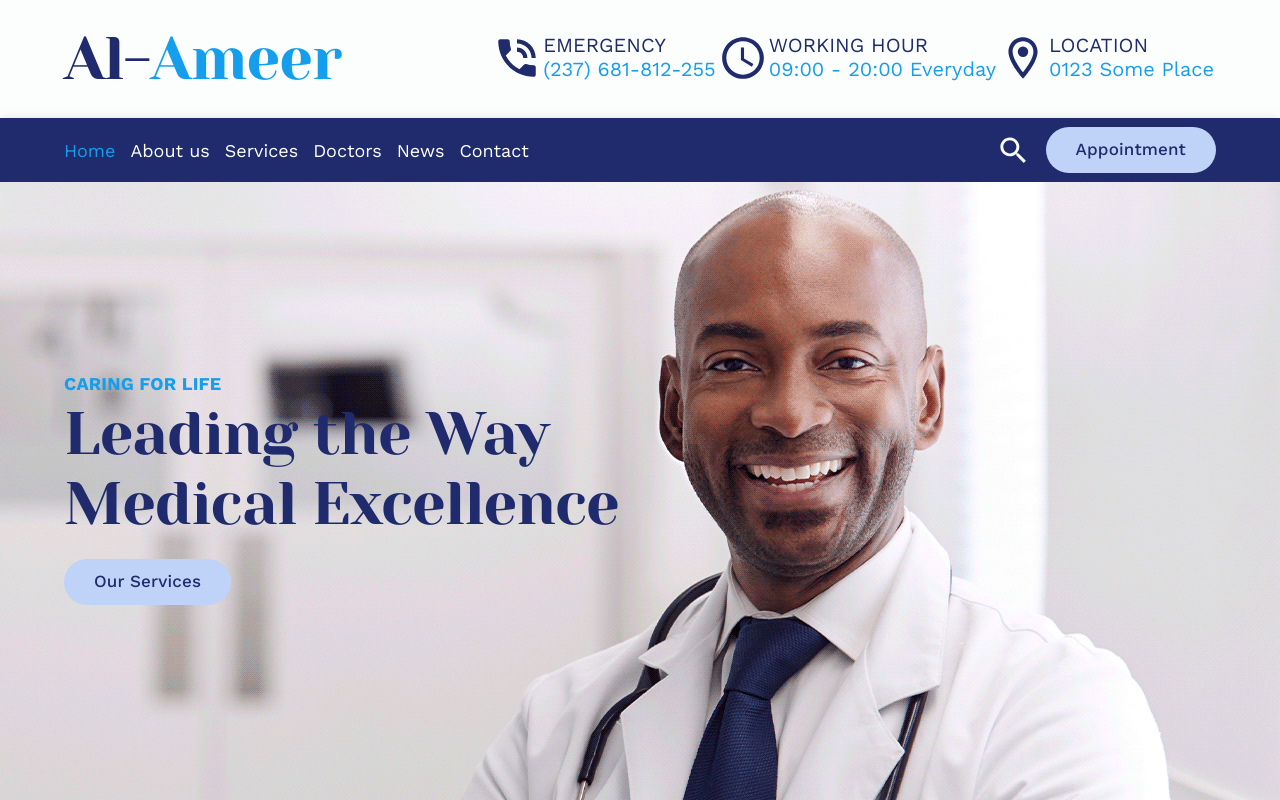
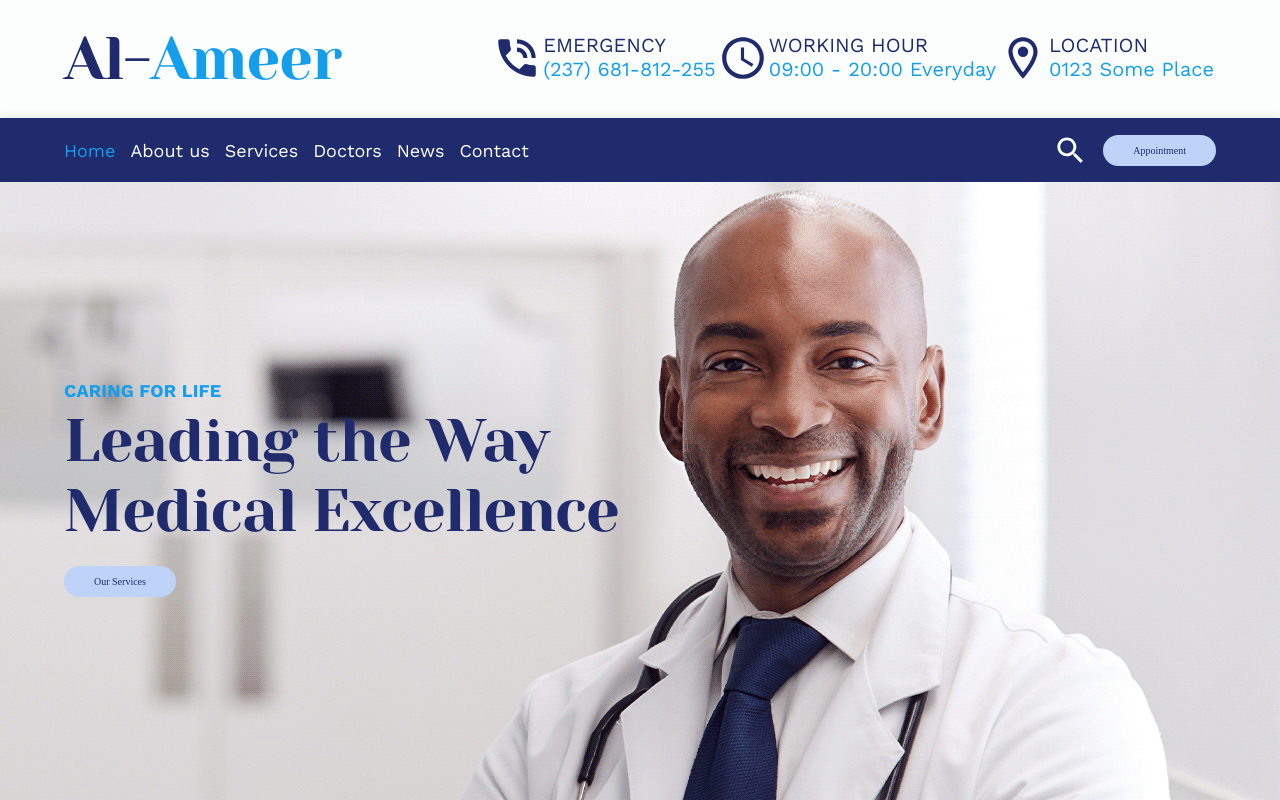
Before and after one commit to dovecancode/al-ameer, a React (Vite) app: page / in a window 1280 px wide. Shown: the top 800 px of the page. Built offline with nearby package versions, Linux system fonts and the light colour scheme.

Commit message:
fixed ButtonLink unusual behavior

```diff
--- a/src/components/shared/ButtonLink/index.jsx
+++ b/src/components/shared/ButtonLink/index.jsx
@@ -1,13 +1,8 @@
-import { Typography } from '@mui/material'
 import PropTypes from 'prop-types'
 import { ButtonTextUI } from './style'
 
-function ButtonLink({ children, path, htmlELType }) {
-  return (
-    <ButtonTextUI to={path}>
-      <Typography component={htmlELType}>{children}</Typography>
-    </ButtonTextUI>
-  )
+function ButtonLink({ children, path }) {
+  return <ButtonTextUI to={path}>{children}</ButtonTextUI>
 }
 
 ButtonLink.propTypes = {
```
